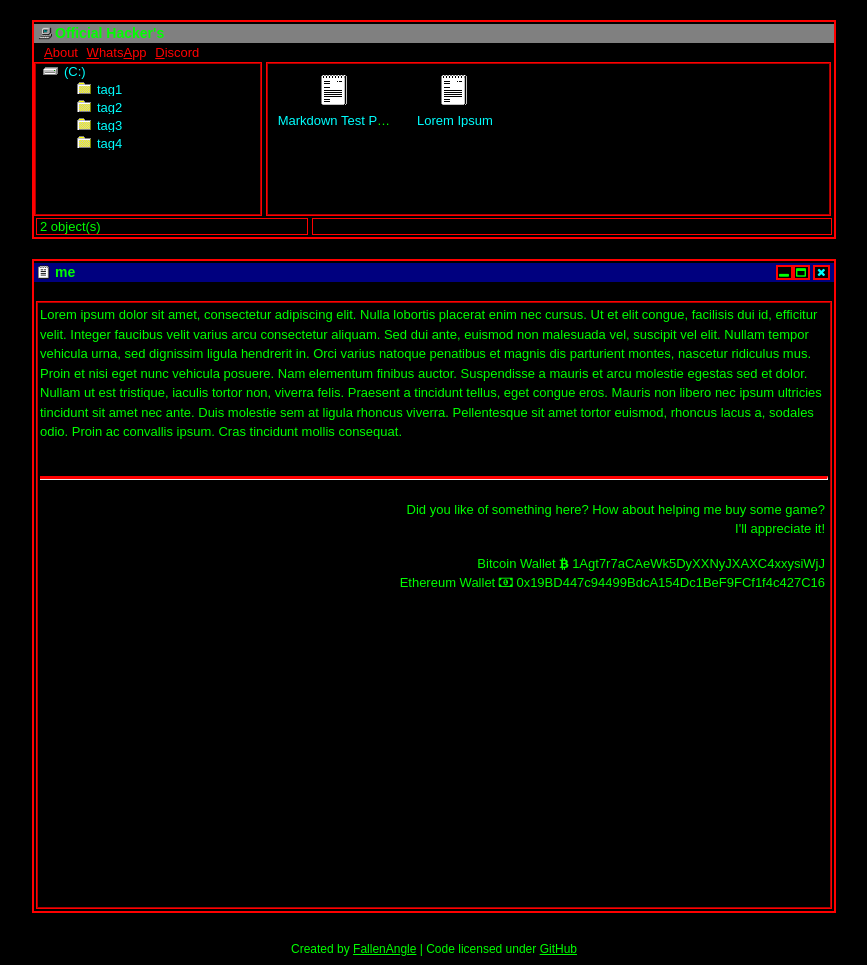
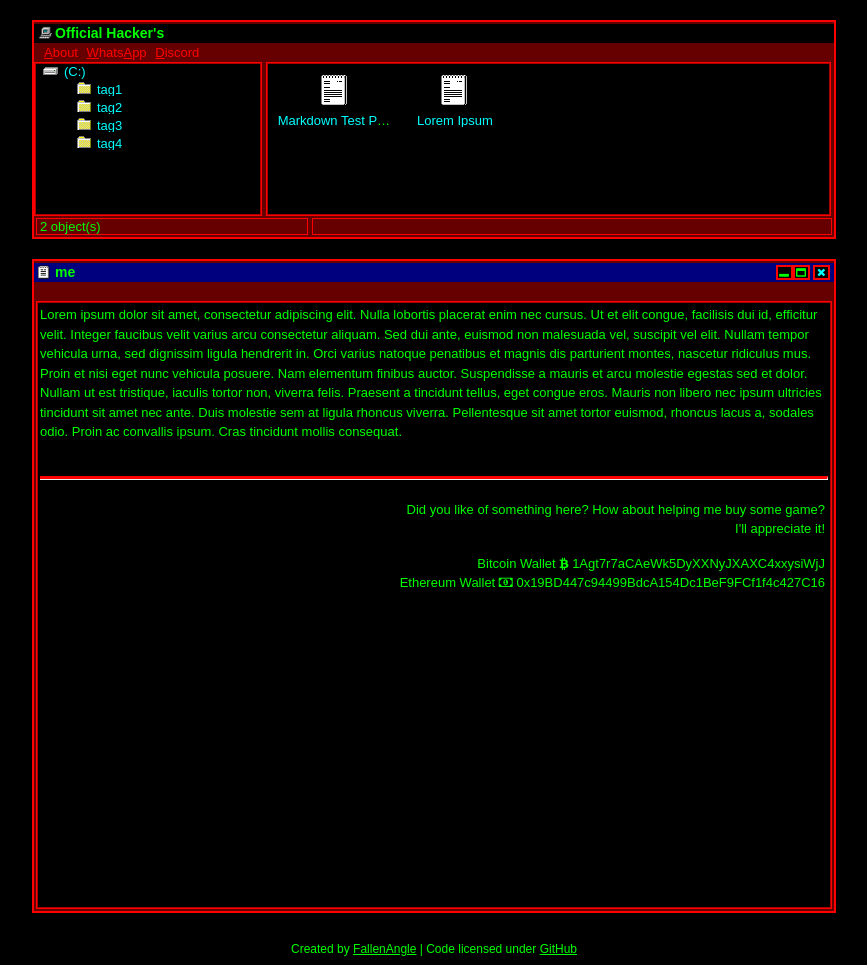
Before and after one commit to FallenAngle/fallenangle.github.io, a Jekyll site: the page built from me/index.md, in a window 1280 px wide. Shown: the whole page, without its empty margins (206-1073 px from the left). Built offline with Jekyll 4.4.1, drawn with Linux system fonts in a browser that asks for light colours.

Commit message:
Mr Hyde was here …

```diff
--- a/_sass/_main.scss
+++ b/_sass/_main.scss
@@ -9,7 +9,7 @@ body {
 	width: 800px;
 	margin: auto;
 	margin-top: 20px;
-	background: #000;
+	background: #600;
 	border: 2px solid #f00;
 	padding: 2px 0;
 }
--- a/assets/css/001.scss
+++ b/assets/css/001.scss
@@ -5,5 +5,5 @@
 @import "main";
 
 .default_title {
-	background: #00007f;
+	background: #000;
 }
--- a/assets/css/002.scss
+++ b/assets/css/002.scss
@@ -5,7 +5,7 @@
 @import "main";
 
 .default_title {
-	background: #808080;
+	background: #000;
 }
 .post_title {
 	background: #00007f;
```
